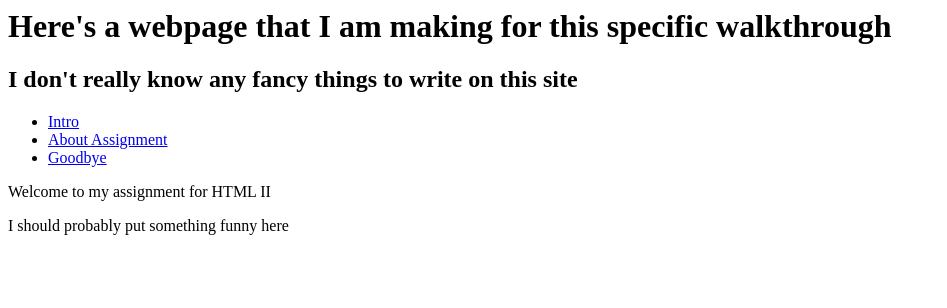
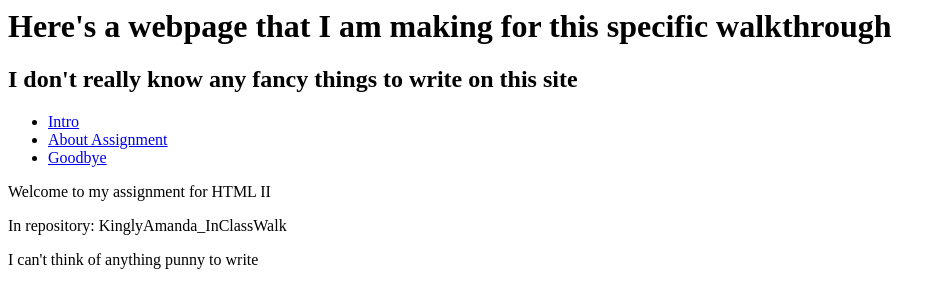
Before and after one commit to BytingBucs2-0/KinglyAmanda_InClassWalk, a plain HTML site: page index.html in a window 1280 px wide. Shown: the whole page, without its empty margins (0-947 px from the left). Drawn offline with Linux system fonts and the light colour scheme.

Commit message:
Add some new text to the index and goodbye

```diff
--- a/index.html
+++ b/index.html
@@ -24,7 +24,8 @@
 		</nav>
 
 		<p> Welcome to my assignment for HTML II </p>
-		<p> I should probably put something funny here </p>
+		<p> In repository: KinglyAmanda_InClassWalk </p>
+		<p> I can't think of anything punny to write </p>
 
 	</body>
 
```
Also changed, not shown: goodbye.html (+1 -1 lines).
